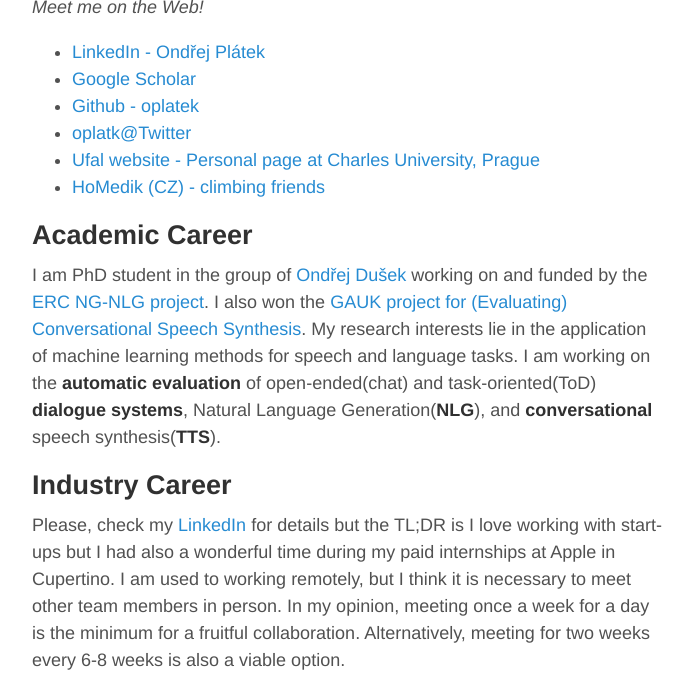
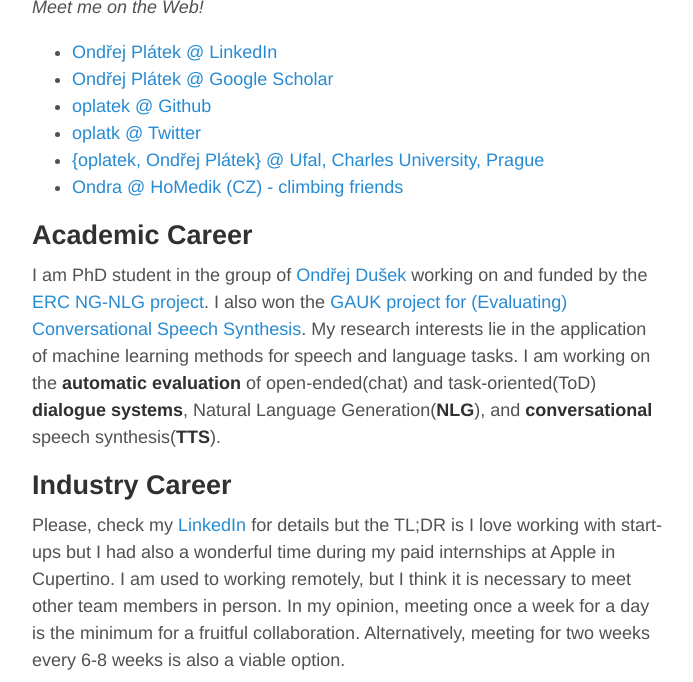
Before and after one commit to oplatek/oplatek.github.io, a Jekyll site: the page built from index.md, in a window 1280 px wide and 900 px high, scrolled down 358 px, cut to the strip 218-900 px from the top of the window. Shown: the whole strip, without its empty margins (293-986 px from the left). Built offline with Jekyll 4.4.1, drawn with Linux system fonts in a browser that asks for light colours.

Commit message:
naming at the Web

```diff
--- a/index.md
+++ b/index.md
@@ -10,12 +10,12 @@ title: PhD student & Applied Researcher
 
 _Meet me on the Web!_
 
-* [LinkedIn - Ondřej Plátek](https://cz.linkedin.com/in/ondrejplatek)
-* [Google Scholar](https://scholar.google.com/citations?user=3rA1o9YAAAAJ&hl=en)
-* [Github - oplatek](https://github.com/oplatek/)
-* [oplatk@Twitter](https://twitter.com/oplatk)
-* [Ufal website - Personal page at Charles University, Prague](https://ufal.mff.cuni.cz/ondrej-platek)
-* [HoMedik (CZ) - climbing friends](http://www.homedik.cz)
+* [Ondřej Plátek @ LinkedIn](https://cz.linkedin.com/in/ondrejplatek)
+* [Ondřej Plátek @ Google Scholar](https://scholar.google.com/citations?user=3rA1o9YAAAAJ&hl=en)
+* [oplatek @ Github](https://github.com/oplatek/)
+* [oplatk @ Twitter](https://twitter.com/oplatk)
+* [{oplatek, Ondřej Plátek} @ Ufal, Charles University, Prague](https://ufal.mff.cuni.cz/ondrej-platek)
+* [Ondra @ HoMedik (CZ) - climbing friends](http://www.homedik.cz)
 
 ## Academic Career
 I am PhD student in the group of [Ondřej Dušek](https://ufal.mff.cuni.cz/ondrej-dusek) working on and funded by the [ERC NG-NLG project](https://ufal.mff.cuni.cz/grants/ng-nlg).
```
